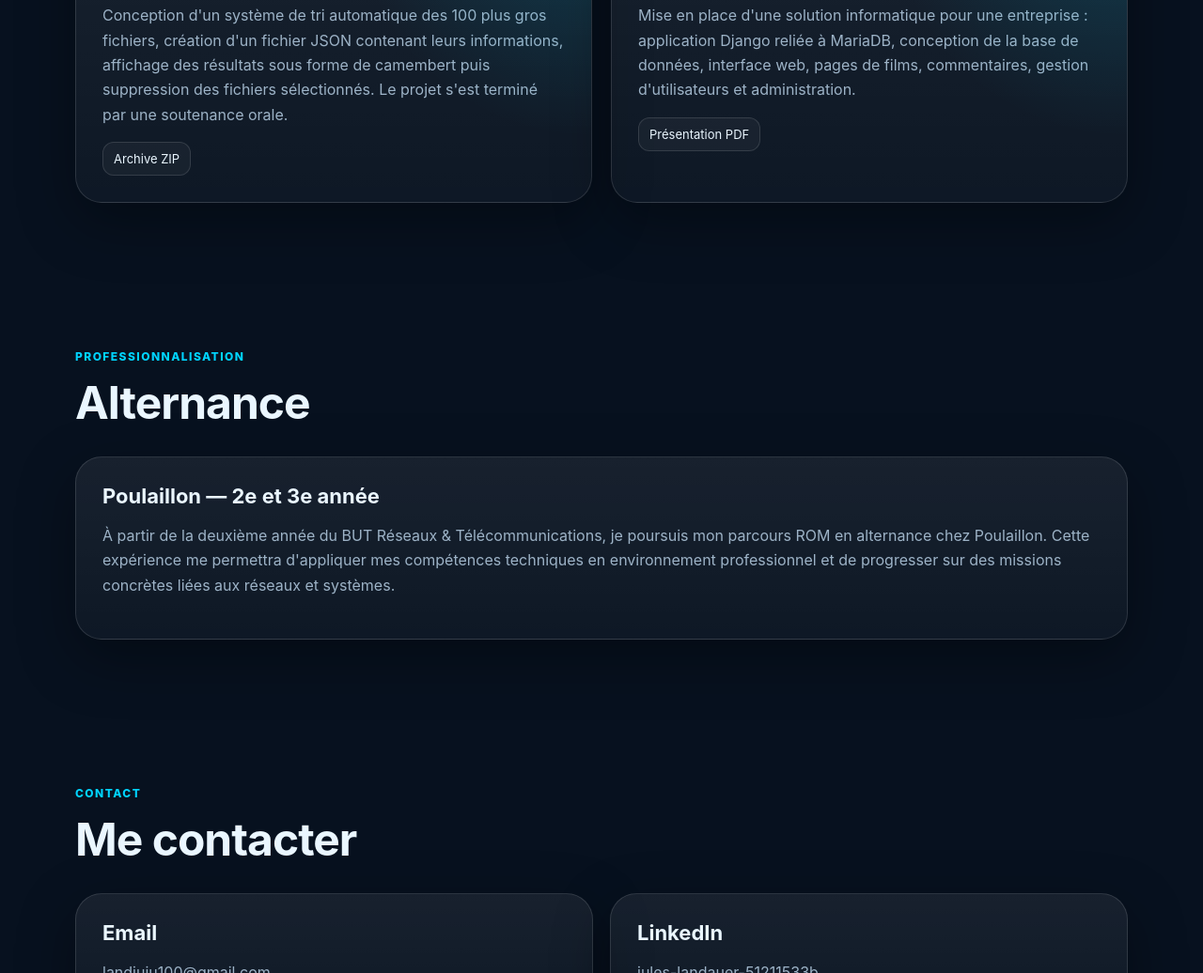
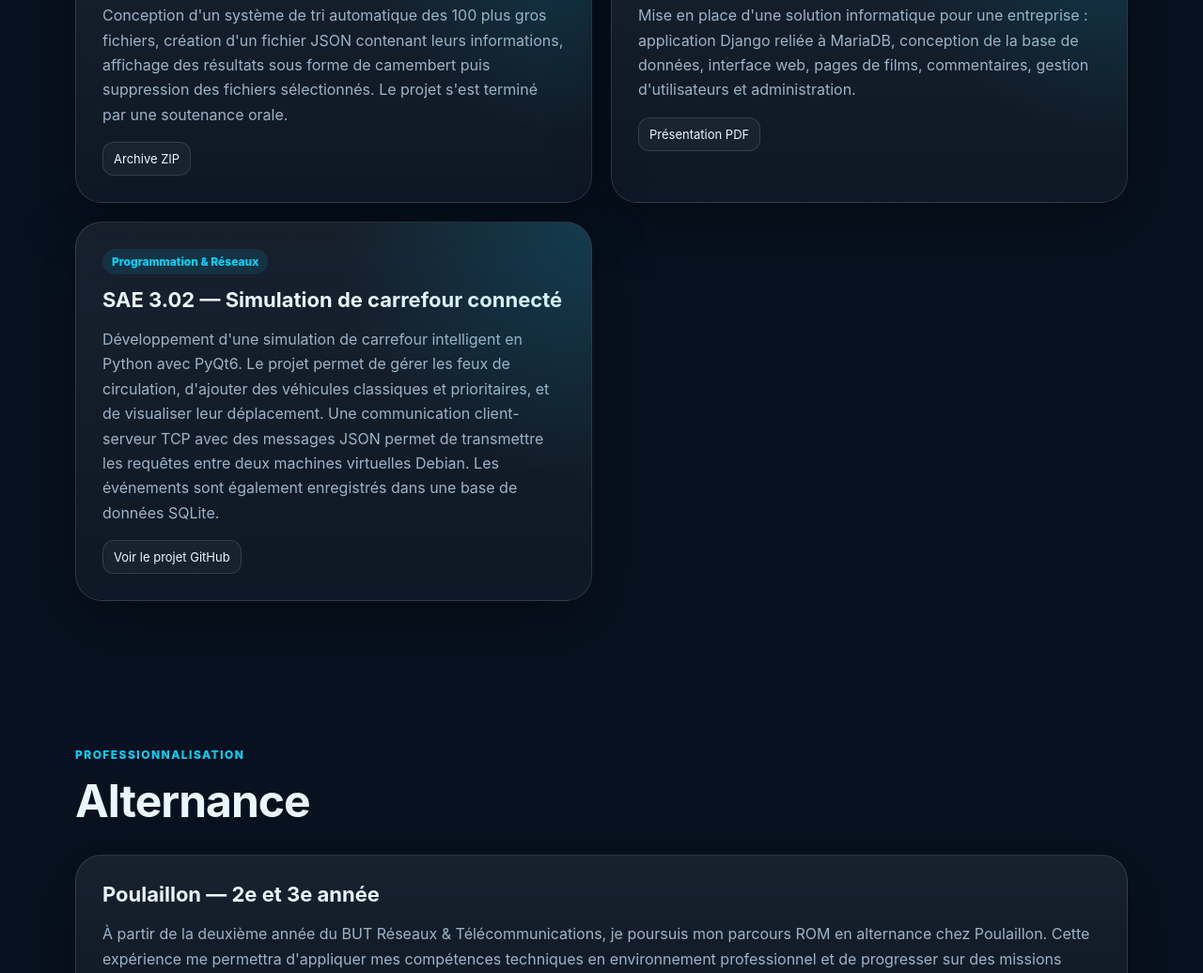
Before and after one commit to juju2303/juju2303.github.io, a plain HTML site: page index.html in a window 1280 px wide. Shown: the part 4101-5137 px from the top of the page at 94% size. Drawn offline with Linux system fonts and the light colour scheme.

Commit message:
Update index.html

```diff
--- a/index.html
+++ b/index.html
@@ -11,6 +11,7 @@
 <article class="card project"><span class="tag">Développement web</span><h3>SAE 1.04 — Se présenter sur Internet</h3><p>Création d'un premier portfolio en ligne afin de présenter son parcours, ses compétences et ses productions dans un format web structuré.</p><div class="doclinks"><a href="assets/docs/sae-104-eportfolio.zip" download>Archive du projet</a></div></article>
 <article class="card project"><span class="tag">Programmation</span><h3>SAE 1.05 — Traitement de données</h3><p>Conception d'un système de tri automatique des 100 plus gros fichiers, création d'un fichier JSON contenant leurs informations, affichage des résultats sous forme de camembert puis suppression des fichiers sélectionnés. Le projet s'est terminé par une soutenance orale.</p><div class="doclinks"><a href="assets/docs/sae-105-traiter-donnees.zip" download>Archive ZIP</a></div></article>
 <article class="card project"><span class="tag">Web & Base de données</span><h3>SAE 2.03 — CinéScope</h3><p>Mise en place d'une solution informatique pour une entreprise : application Django reliée à MariaDB, conception de la base de données, interface web, pages de films, commentaires, gestion d'utilisateurs et administration.</p><div class="doclinks"><a href="assets/docs/sae-203-cinescope-presentation.pdf" target="_blank">Présentation PDF</a></div></article>
+<article class="card project"><span class="tag">Programmation & Réseaux</span><h3>SAE 3.02 — Simulation de carrefour connecté</h3><p>Développement d'une simulation de carrefour intelligent en Python avec PyQt6. Le projet permet de gérer les feux de circulation, d'ajouter des véhicules classiques et prioritaires, et de visualiser leur déplacement. Une communication client-serveur TCP avec des messages JSON permet de transmettre les requêtes entre deux machines virtuelles Debian. Les événements sont également enregistrés dans une base de données SQLite.</p><div class="doclinks"><a href="https://github.com/juju2303/SAE-3.02" target="_blank">Voir le projet GitHub</a></div></article>
 </div></div></section>
 <section id="alternance" class="section"><div class="container"><div class="section-head"><div><p class="eyebrow">Professionnalisation</p><h2>Alternance</h2></div></div><div class="card"><h3>Poulaillon — 2e et 3e année</h3><p>À partir de la deuxième année du BUT Réseaux & Télécommunications, je poursuis mon parcours ROM en alternance chez Poulaillon. Cette expérience me permettra d'appliquer mes compétences techniques en environnement professionnel et de progresser sur des missions concrètes liées aux réseaux et systèmes.</p></div></div></section>
 <section id="contact" class="section"><div class="container"><div class="section-head"><div><p class="eyebrow">Contact</p><h2>Me contacter</h2></div></div><div class="contact"><a class="card" href="mailto:landjuju100@gmail.com"><h3>Email</h3><p>landjuju100@gmail.com</p></a><a class="card" href="https://www.linkedin.com/in/jules-landauer-51211533b" target="_blank"><h3>LinkedIn</h3><p>jules-landauer-51211533b</p></a><a class="card" href="https://github.com/juju2303" target="_blank"><h3>GitHub</h3><p>github.com/juju2303</p></a><div class="card"><h3>Localisation</h3><p>Kappelen, 68510 — études à Colmar.</p></div></div></div></section>
```
